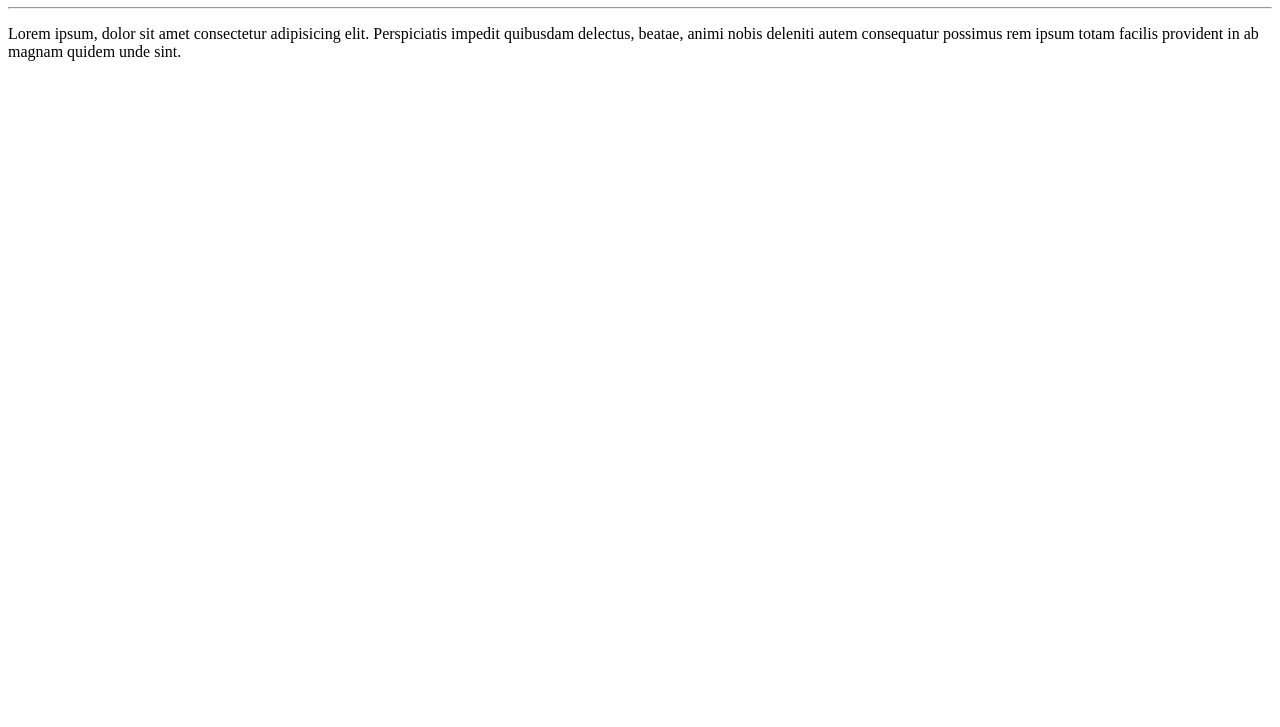
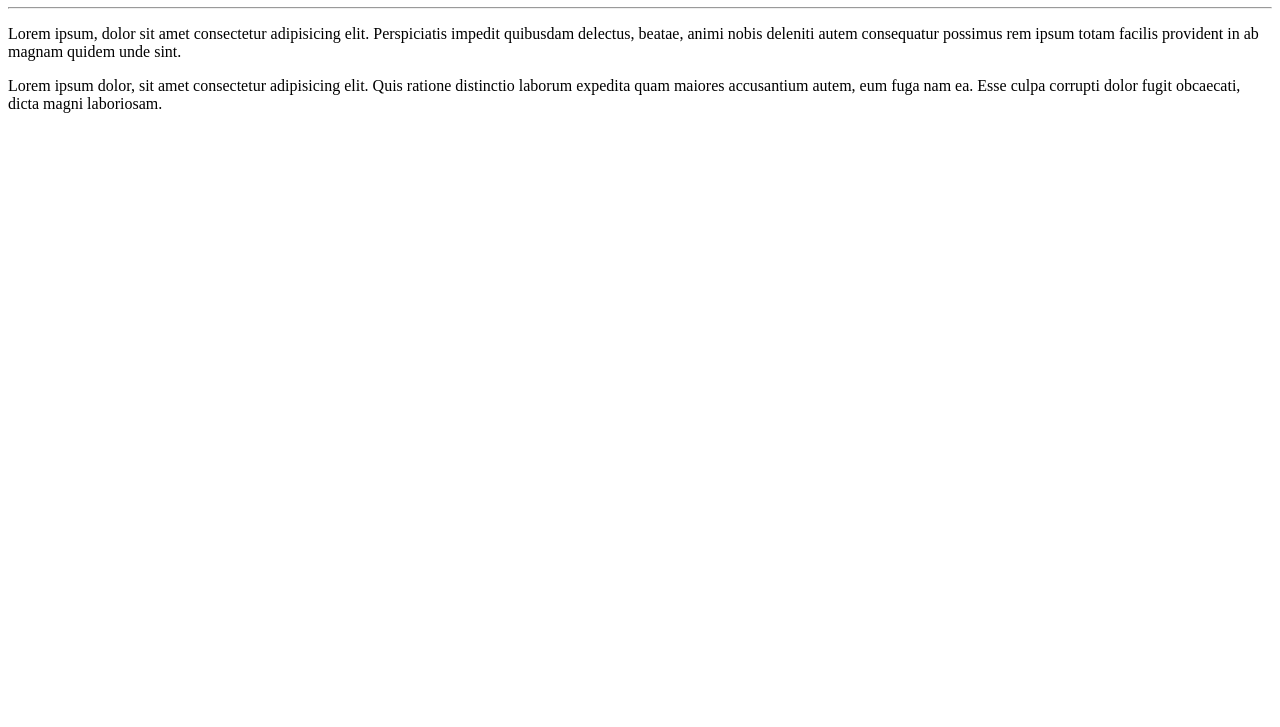
Before and after one commit to RenanGatti/Ola-Mundo, a plain HTML site: page site-exemplo/index.html in a window 1280 px wide. Shown: the part 73-800 px from the top of the page. Drawn offline with Linux system fonts and the light colour scheme.

Commit message:
adicionei um parágrafo

```diff
--- a/site-exemplo/index.html
+++ b/site-exemplo/index.html
@@ -10,6 +10,7 @@
     <h1>Olá, Mundo!</h1>
     <hr>
     <p>Lorem ipsum, dolor sit amet consectetur adipisicing elit. Perspiciatis impedit quibusdam delectus, beatae, animi nobis deleniti autem consequatur possimus rem ipsum totam facilis provident in ab magnam quidem unde sint.</p>
+    <p>Lorem ipsum dolor, sit amet consectetur adipisicing elit. Quis ratione distinctio laborum expedita quam maiores accusantium autem, eum fuga nam ea. Esse culpa corrupti dolor fugit obcaecati, dicta magni laboriosam.</p>
 
 </body>
 </html>
```
